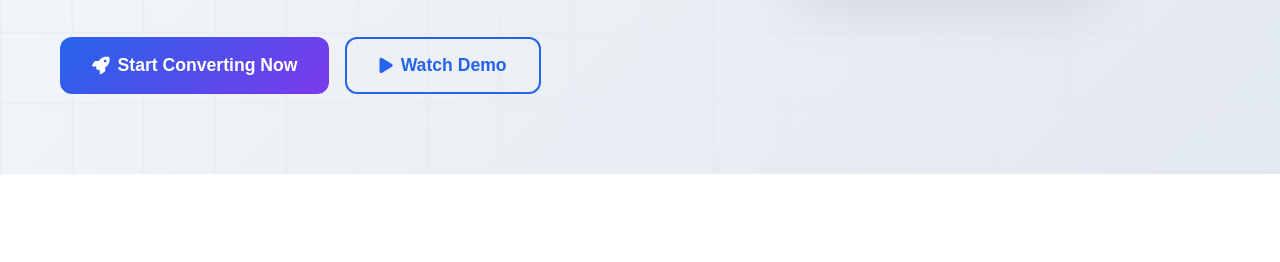
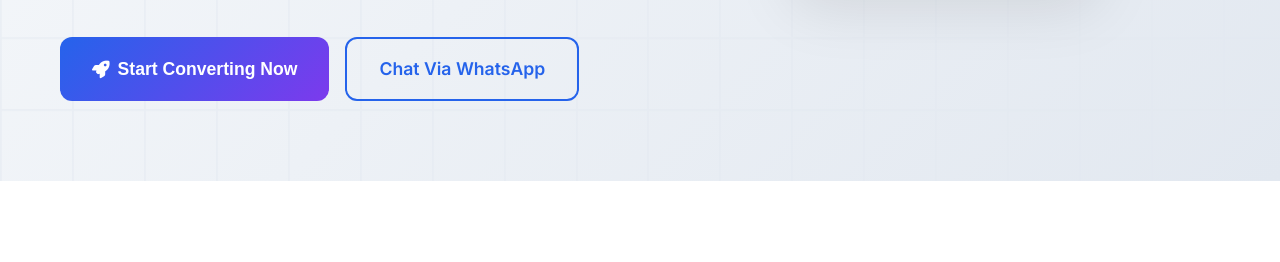
Before and after one commit to shibu931/alohatradingex, a plain HTML site: page index.html in a window 1280 px wide. Shown: the part 538-800 px from the top of the page. Drawn offline with Linux system fonts and the light colour scheme.

Commit message:
Updated Whatsapp

```diff
--- a/index.html
+++ b/index.html
@@ -69,10 +69,10 @@
                         <i class="fas fa-rocket"></i>
                         Start Converting Now
                     </button>
-                    <button class="btn-secondary btn-large">
-                        <i class="fas fa-play"></i>
-                        Watch Demo
-                    </button>
+                    <a href="http://Wa.me/16674991260" target="_blank" class="btn-secondary btn-large">
+                        <!-- <i class="fas fa-play"></i> -->
+                        Chat Via WhatsApp
+                    </a>
                 </div>
             </div>
             <div class="hero-visual">
```
